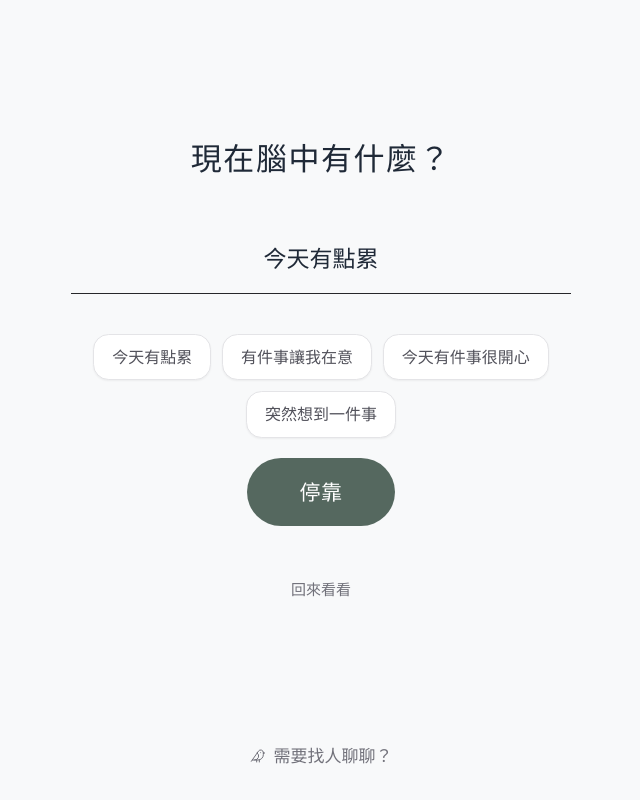
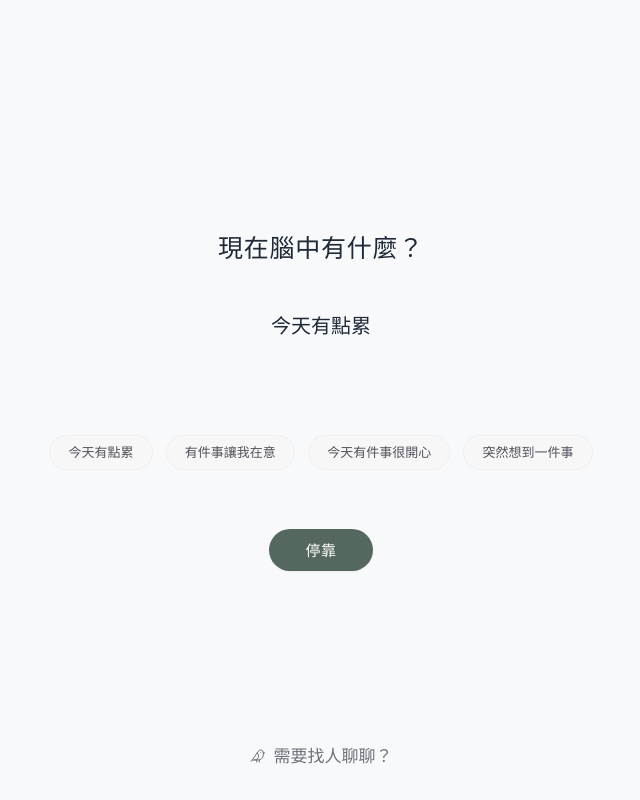
Before and after one commit to q5089877/privateMind, a React (Vite) app: page / in a window 1280 px wide. Both pictures are taken after a click on the button "今天有點累". Shown: the whole page, without its empty margins (319-959 px from the left). Built offline with nearby package versions, Linux system fonts and the light colour scheme.

Commit message:
refactor(home): implement borderless input, natural floating tags, and top-right review entry

```diff
--- a/src/components/HomeScreen.tsx
+++ b/src/components/HomeScreen.tsx
@@ -1,6 +1,6 @@
 
 import React, { useState, useRef, useEffect } from 'react';
-import { motion } from 'motion/react';
+import { motion, AnimatePresence } from 'motion/react';
 import { triggerHaptic } from '../utils/haptics';
 import { UI_TEXT } from '../config/textConfig';
 
@@ -21,7 +21,7 @@ export const HomeScreen: React.FC<HomeScreenProps> = ({ onStartInput, onReview }
   useEffect(() => {
     if (textareaRef.current) {
       textareaRef.current.style.height = 'auto';
-      textareaRef.current.style.height = `${Math.max(textareaRef.current.scrollHeight, 50)}px`;
+      textareaRef.current.style.height = `${Math.max(textareaRef.current.scrollHeight, 68)}px`;
     }
   }, [inputText]);
 
@@ -29,12 +29,13 @@ export const HomeScreen: React.FC<HomeScreenProps> = ({ onStartInput, onReview }
   useEffect(() => {
     const focusTimer = setTimeout(() => {
       textareaRef.current?.focus();
-    }, 50);
+    }, 60);
     return () => clearTimeout(focusTimer);
   }, []);
 
   const handleQuickSelect = (text: string) => {
     if (isSinking) return;
+    triggerHaptic('step');
     setInputText(text);
     textareaRef.current?.focus();
   };
@@ -66,69 +67,74 @@ export const HomeScreen: React.FC<HomeScreenProps> = ({ onStartInput, onReview }
   };
 
   return (
-    <div
-      className={`w-full max-w-[500px] flex flex-col items-center text-center ${
-        isSinking ? 'sink-animation pointer-events-none' : ''
-      }`}
-    >
-      <h1 className="text-[26px] sm:text-[31px] font-medium tracking-[0.05em] text-ink mb-6 sm:mb-8 text-center">
-        {UI_TEXT.home.title}
-      </h1>
-
-      <div className="w-full space-y-4 sm:space-y-6">
-        <textarea
-          ref={textareaRef}
-          rows={1}
-          value={inputText}
-          onChange={(e) => setInputText(e.target.value)}
-          onKeyDown={handleKeyDown}
-          placeholder={UI_TEXT.home.inputPlaceholder}
-          className="w-full bg-transparent border-b border-border-base focus:border-border-focus text-ink placeholder:text-ink-muted placeholder:font-light transition-colors duration-300 py-2.5 sm:py-3.5 text-[20px] sm:text-[23px] outline-none resize-none text-center leading-[1.5]"
-          autoFocus
-        />
-
-        {/* 狀態入口區：情緒快選 */}
-        <div className="flex flex-wrap justify-center gap-2">
-          {QUICK_OPTIONS.map((option, idx) => (
-            <button
-              key={`quick-opt-${idx}`}
-              onClick={() => handleQuickSelect(option)}
-              className="py-2 px-3.5 bg-surface border border-border-base hover:border-border-focus text-ink-secondary hover:text-ink rounded-xl text-[15px] sm:text-[16px] transition-all duration-200 cursor-pointer active:scale-[0.98] shadow-xs"
-            >
-              {option}
-            </button>
-          ))}
-        </div>
-      </div>
-
-      {/* 動作按鈕區 */}
-      <div className="mt-4 flex justify-center items-center w-full">
-        <button
-          type="button"
-          onClick={handleContinue}
-          disabled={!inputText.trim()}
-          className={`px-8 sm:px-10 py-2.5 sm:py-3.5 bg-accent text-accent-text hover:bg-accent-hover rounded-full text-[18px] sm:text-[21px] font-normal tracking-wide transition-all duration-400 cursor-pointer active:scale-98 ${
-            inputText.trim()
-              ? 'opacity-100 translate-y-0 pointer-events-auto'
-              : 'opacity-0 translate-y-2 pointer-events-none h-0 overflow-hidden'
-          }`}
-        >
-          {UI_TEXT.home.submit}
-        </button>
-      </div>
-
-      {/* 次要回顧入口 */}
-      <div className="mt-8">
+    <div className={`w-full max-w-xl flex flex-col items-center ${isSinking ? 'sink-animation pointer-events-none' : ''}`}>
+      {/* 頂部右上角：弱化次要入口「回來看看」 */}
+      <div className="w-full flex justify-end pb-8 sm:pb-12 select-none">
         <button
           type="button"
           onClick={() => {
             if (isSinking) return;
             onReview();
           }}
-          className="text-ink-muted hover:text-ink text-[14px] sm:text-[15px] transition-colors duration-300 py-2 cursor-pointer"
+          className="text-xs sm:text-[13px] text-ink-muted/70 hover:text-ink transition-colors cursor-pointer py-1 px-1 tracking-wider"
         >
-          {UI_TEXT.home.reviewPast}
+          {UI_TEXT.home.reviewBtn}
         </button>
+      </div>
+
+      {/* 主工作區：垂直居中偏上，大氣留白 */}
+      <div className="w-full flex flex-col items-center text-center space-y-6 sm:space-y-8 pt-2 sm:pt-4">
+        {/* 標題：沉穩墨黑 */}
+        <h1 className="text-[22px] sm:text-[25px] font-medium tracking-[0.03em] text-ink select-none">
+          {UI_TEXT.home.title}
+        </h1>
+
+        {/* 無邊界多行輸入區：大行距、無底線、紙張包容感 */}
+        <div className="w-full relative px-2">
+          <textarea
+            ref={textareaRef}
+            rows={2}
+            value={inputText}
+            onChange={(e) => setInputText(e.target.value)}
+            onKeyDown={handleKeyDown}
+            placeholder={UI_TEXT.home.inputPlaceholder}
+            className="w-full bg-transparent text-ink placeholder:text-ink-muted/50 placeholder:font-light font-light text-[18px] sm:text-[20px] leading-[1.8] outline-none resize-none text-center selection:bg-accent/15 border-none"
+            autoFocus
+          />
+        </div>
+
+        {/* 輕盈流動標籤：極淡邊框便籤排版 */}
+        <div className="w-full flex flex-wrap justify-center gap-2 sm:gap-2.5 pt-1 select-none">
+          {QUICK_OPTIONS.map((option, idx) => (
+            <button
+              key={`quick-opt-${idx}`}
+              type="button"
+              onClick={() => handleQuickSelect(option)}
+              className="py-1.5 px-3.5 rounded-full border border-border-base/40 bg-surface-subtle/40 hover:bg-surface hover:border-border-focus/50 text-ink-secondary hover:text-ink text-xs sm:text-[13px] font-light transition-all duration-200 cursor-pointer active:scale-[0.98]"
+            >
+              {option}
+            </button>
+          ))}
+        </div>
+
+        {/* 動作按鈕：有字時高亮，無字時平靜退場 */}
+        <div className="pt-3 h-12 flex justify-center items-center w-full">
+          <AnimatePresence>
+            {inputText.trim() && (
+              <motion.button
+                type="button"
+                initial={{ opacity: 0, y: 6, scale: 0.96 }}
+                animate={{ opacity: 1, y: 0, scale: 1 }}
+                exit={{ opacity: 0, y: 4, scale: 0.96 }}
+                transition={{ duration: 0.22, ease: [0.16, 1, 0.3, 1] }}
+                onClick={handleContinue}
+                className="px-7 py-2 bg-accent text-accent-text hover:bg-accent-hover rounded-full text-sm sm:text-[15px] font-normal tracking-wide transition-colors cursor-pointer active:scale-98 shadow-xs"
+              >
+                {UI_TEXT.home.submit}
+              </motion.button>
+            )}
+          </AnimatePresence>
+        </div>
       </div>
     </div>
   );
```
